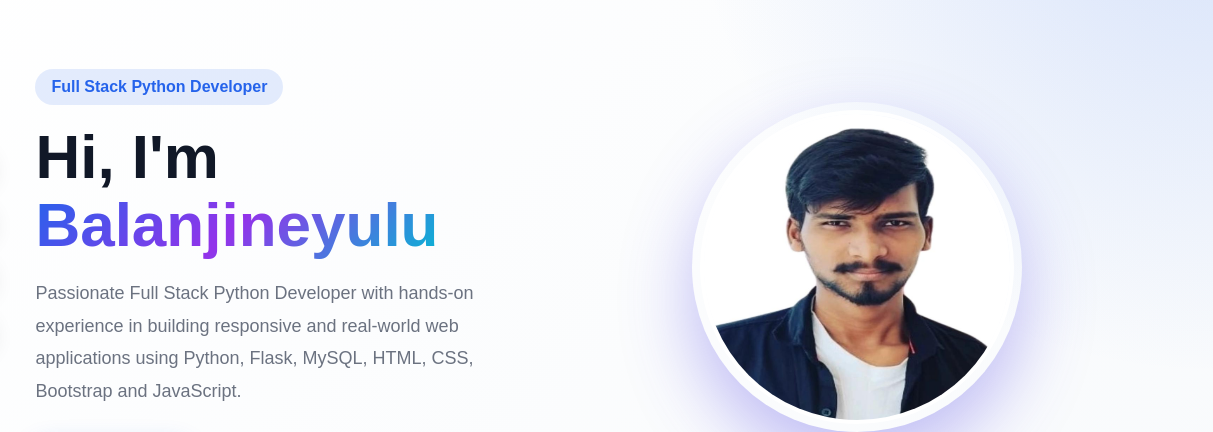
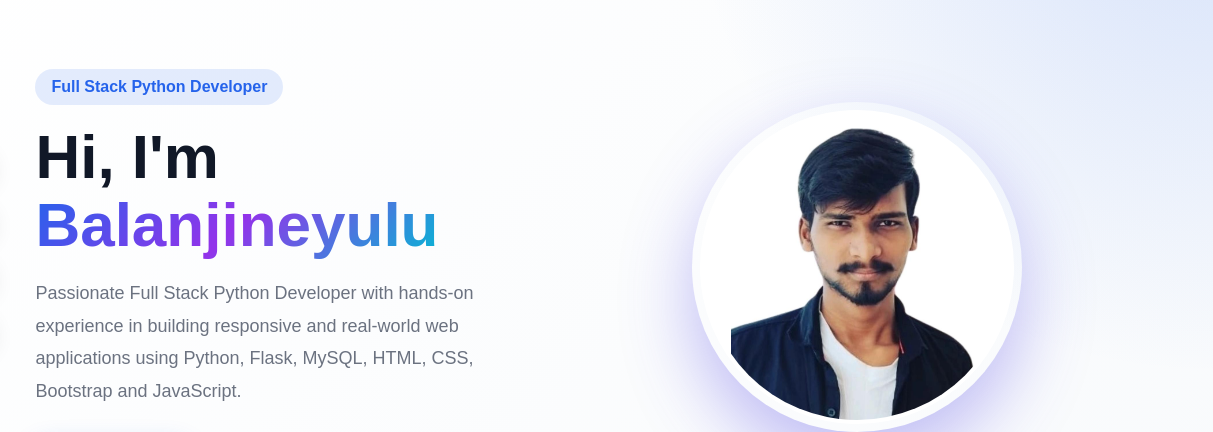
Before and after one commit to PBalanjineyulu/portfolio, a plain HTML site: page index.html in a window 1280 px wide. Shown: the part 154-586 px from the top of the page, 67-1280 px from the left. Drawn offline with Linux system fonts and the light colour scheme.

Commit message:
fix portfolio white screen

```diff
--- a/index.html
+++ b/index.html
@@ -247,9 +247,10 @@
 .profile-circle img{
     width: 100%;
     height: 100%;
-    object-fit: fit;
+    object-fit: contain;
     border-radius: 50%;
     border: 4px solid rgba(255,255,255,0.9);
+    background: white;
 }
         @keyframes rotate {
             100% {
```
